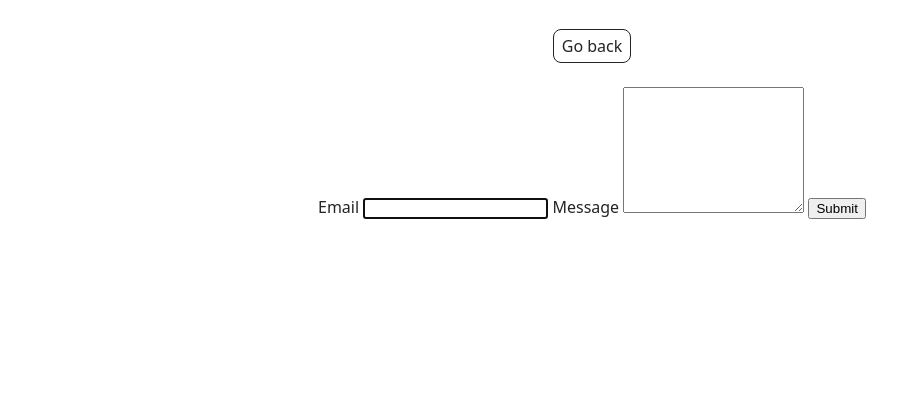
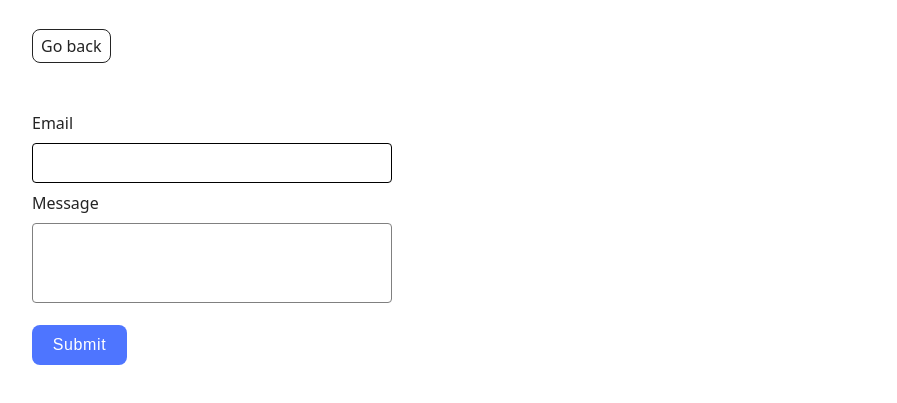
Before and after one commit to RomanSoltan/goit-js-hw-09, a website built with Vite: page src/2-form.html in a window 1280 px wide. Shown: the part 79-482 px from the top of the page, without its empty margins (48-945 px from the left). Built offline with nearby package versions, Linux system fonts and the light colour scheme.

Commit message:
add form.css

```diff
--- a/src/css/back-link.css
+++ b/src/css/back-link.css
@@ -6,6 +6,7 @@
   border: 1px solid;
   border-radius: 8px;
   margin-bottom: 24px;
+  margin-left: 24px;
 }
 .back-link::before {
   content: '';
--- a/src/css/base.css
+++ b/src/css/base.css
@@ -27,6 +27,6 @@ body {
 main {
   flex-grow: 1;
 }
-main:has(.back-link) {
+/* main:has(.back-link) {
   text-align: center;
-}
+} */
--- a/src/css/form.css
+++ b/src/css/form.css
@@ -1,2 +1,60 @@
+input,
+textarea {
+  outline: transparent;
+}
+
 .feedback-form {
+  border-radius: 8px;
+  padding: 24px;
+  width: 408px;
+  height: 296px;
 }
+
+.feedback-form label {
+  margin-bottom: 8px;
+}
+
+.feedback-form input {
+  border: 1px solid #808080;
+  border-radius: 4px;
+  width: 360px;
+  height: 40px;
+  margin-top: 8px;
+  margin-bottom: 8px;
+  padding: 8px 16px;
+  background-color: transparent;
+}
+.feedback-form input:hover,
+.feedback-form input:focus,
+.feedback-form textarea:hover,
+.feedback-form textarea:focus {
+  border-color: #000;
+}
+.feedback-form textarea {
+  border: 1px solid #808080;
+  border-radius: 4px;
+  width: 360px;
+  height: 80px;
+  resize: none;
+  margin-bottom: 16px;
+  margin-top: 8px;
+  padding: 16px;
+}
+.feedback-form button {
+  font-family: 'Montserrat', sans-serif;
+  font-weight: 500;
+  font-size: 16px;
+  line-height: 1.5;
+  letter-spacing: 0.04em;
+  color: #fff;
+  border-radius: 8px;
+  padding: 8px 16px;
+  min-width: 95px;
+  height: 40px;
+  background-color: #4e75ff;
+  border: none;
+}
+.feedback-form button:hover,
+.feedback-form button:focus {
+  background-color: #6c8cff;
+}
```
